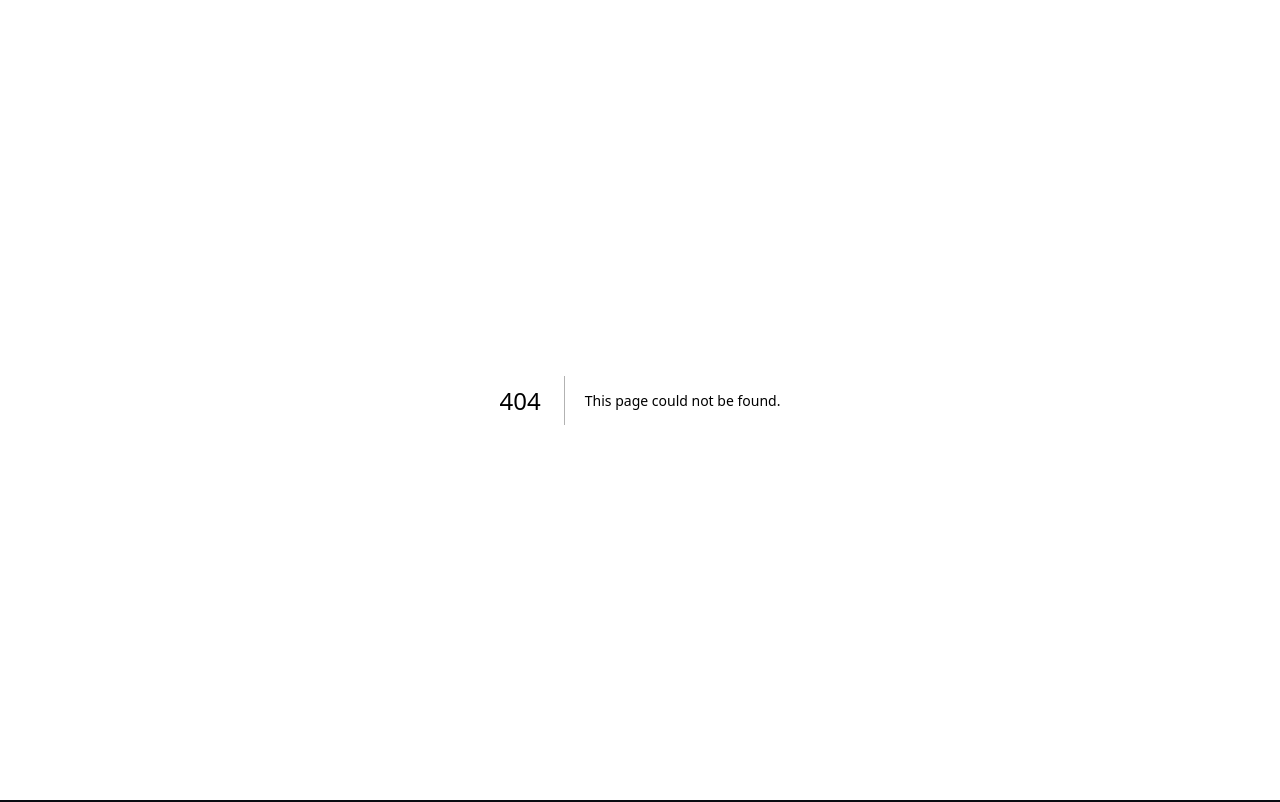
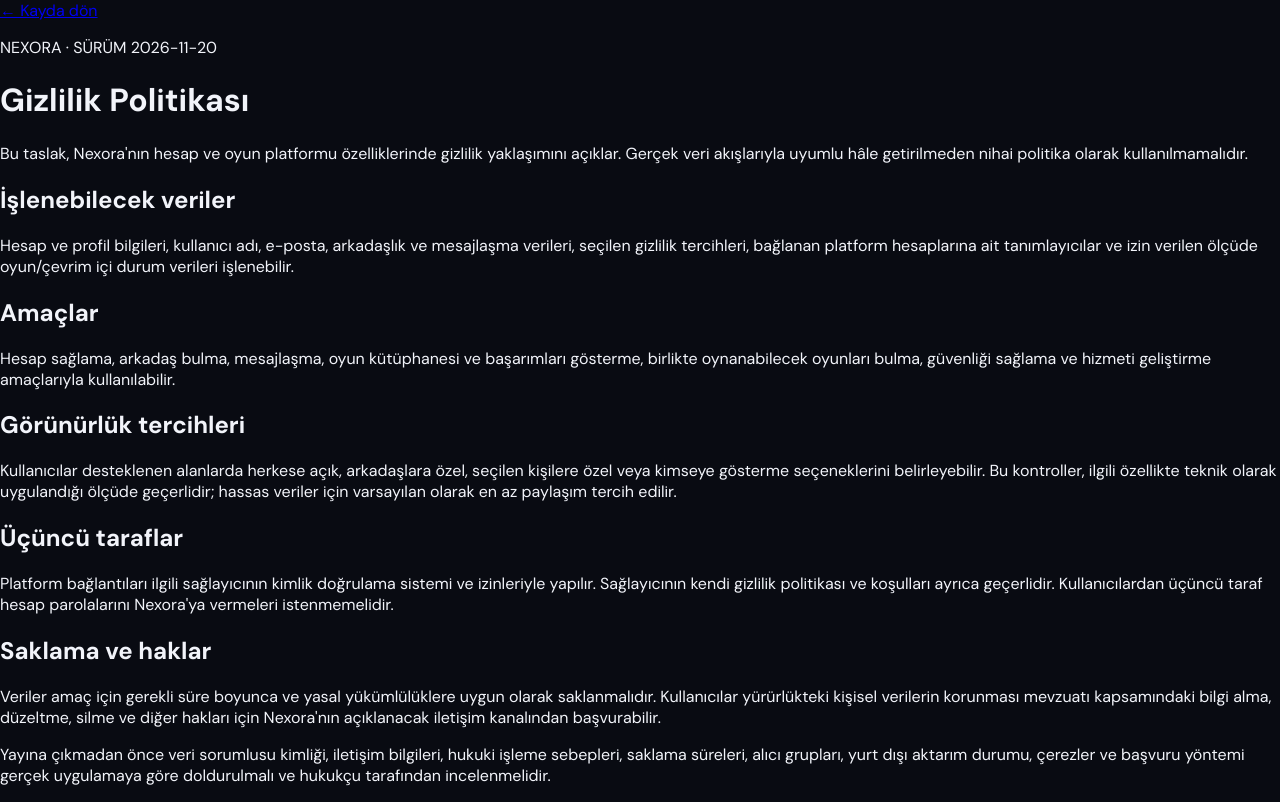
Before and after one commit to hasanmeteyetisir142-wq/Nexora, a Next.js app: page /privacy in a window 1280 px wide. Before the commit this address had no page. Built offline with nearby package versions, Linux system fonts and the light colour scheme.

Commit message:
Add draft Nexora privacy policy

```diff
--- /dev/null
+++ b/app/privacy/page.tsx
@@ -0,0 +1,12 @@
+import Link from "next/link";
+
+export default function PrivacyPage() {
+ return <main className="legal-page"><Link href="/signup">← Kayda dön</Link><p className="legal-eyebrow">NEXORA · SÜRÜM 2026-11-20</p><h1>Gizlilik Politikası</h1>
+ <p>Bu taslak, Nexora'nın hesap ve oyun platformu özelliklerinde gizlilik yaklaşımını açıklar. Gerçek veri akışlarıyla uyumlu hâle getirilmeden nihai politika olarak kullanılmamalıdır.</p>
+ <h2>İşlenebilecek veriler</h2><p>Hesap ve profil bilgileri, kullanıcı adı, e-posta, arkadaşlık ve mesajlaşma verileri, seçilen gizlilik tercihleri, bağlanan platform hesaplarına ait tanımlayıcılar ve izin verilen ölçüde oyun/çevrim içi durum verileri işlenebilir.</p>
+ <h2>Amaçlar</h2><p>Hesap sağlama, arkadaş bulma, mesajlaşma, oyun kütüphanesi ve başarımları gösterme, birlikte oynanabilecek oyunları bulma, güvenliği sağlama ve hizmeti geliştirme amaçlarıyla kullanılabilir.</p>
+ <h2>Görünürlük tercihleri</h2><p>Kullanıcılar desteklenen alanlarda herkese açık, arkadaşlara özel, seçilen kişilere özel veya kimseye gösterme seçeneklerini belirleyebilir. Bu kontroller, ilgili özellikte teknik olarak uygulandığı ölçüde geçerlidir; hassas veriler için varsayılan olarak en az paylaşım tercih edilir.</p>
+ <h2>Üçüncü taraflar</h2><p>Platform bağlantıları ilgili sağlayıcının kimlik doğrulama sistemi ve izinleriyle yapılır. Sağlayıcının kendi gizlilik politikası ve koşulları ayrıca geçerlidir. Kullanıcılardan üçüncü taraf hesap parolalarını Nexora'ya vermeleri istenmemelidir.</p>
+ <h2>Saklama ve haklar</h2><p>Veriler amaç için gerekli süre boyunca ve yasal yükümlülüklere uygun olarak saklanmalıdır. Kullanıcılar yürürlükteki kişisel verilerin korunması mevzuatı kapsamındaki bilgi alma, düzeltme, silme ve diğer hakları için Nexora'nın açıklanacak iletişim kanalından başvurabilir.</p>
+ <p className="legal-warning">Yayına çıkmadan önce veri sorumlusu kimliği, iletişim bilgileri, hukuki işleme sebepleri, saklama süreleri, alıcı grupları, yurt dışı aktarım durumu, çerezler ve başvuru yöntemi gerçek uygulamaya göre doldurulmalı ve hukukçu tarafından incelenmelidir.</p></main>;
+}
```
